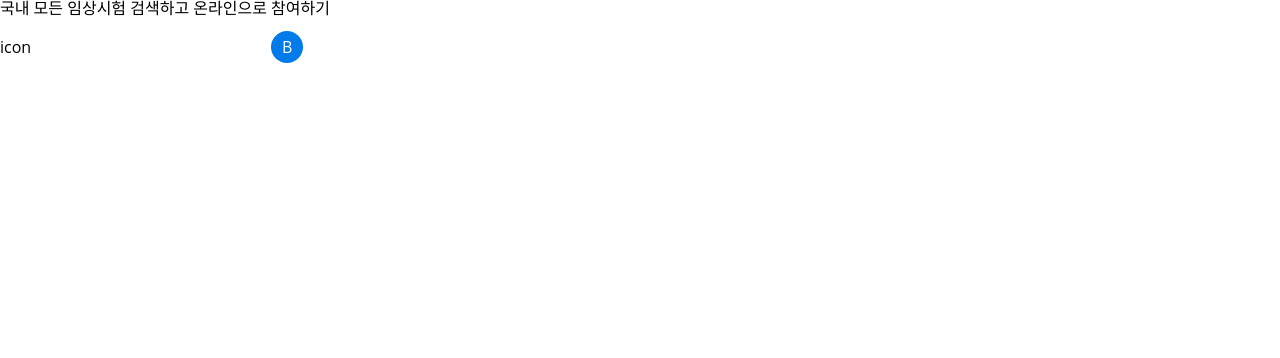
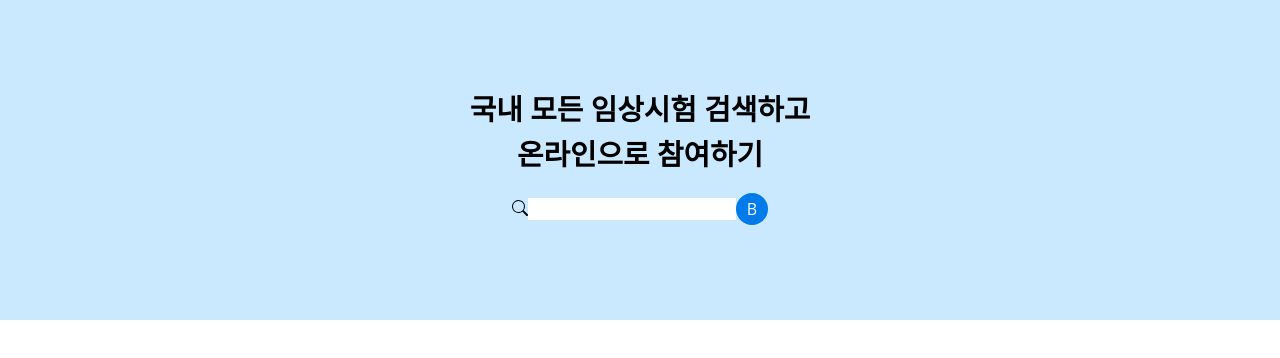
Before and after one commit to wanted-frontedend-team5/pre-onboarding-10th-2-5, a React (Create React App) app: page / in a window 1280 px wide. Shown: the top 358 px of the page. Built offline with nearby package versions, Linux system fonts and the light colour scheme.

Commit message:
feat: Title 컴포넌트 생성

```diff
--- a/src/App.jsx
+++ b/src/App.jsx
@@ -1,5 +1,5 @@
 import GlobalStyle from 'GlobalStyles';
-import { SearchBar } from 'components/SearchBar';
+import { Main } from 'components/Main';
 import { ThemeProvider } from 'styled-components';
 import { theme } from 'theme';
 
@@ -8,8 +8,7 @@ const App = () => {
   return (
     <ThemeProvider theme={theme}>
       <GlobalStyle />
-      <h1>국내 모든 임상시험 검색하고 온라인으로 참여하기</h1>
-      <SearchBar />
+      <Main />
     </ThemeProvider>
   );
 };
--- /dev/null
+++ b/src/components/Main.jsx
@@ -0,0 +1,22 @@
+import styled from 'styled-components';
+import { theme } from 'theme';
+import { SearchBar } from './SearchBar';
+import { Title } from './Title';
+
+const Container = styled.main`
+  display: flex;
+  flex-direction: column;
+  justify-content: center;
+  align-items: center;
+  height: 20rem;
+  background-color: ${theme.bgColor};
+`;
+
+export const Main = () => {
+  return (
+    <Container>
+      <Title />
+      <SearchBar />
+    </Container>
+  );
+};
--- a/src/components/SearchBar.jsx
+++ b/src/components/SearchBar.jsx
@@ -1,4 +1,5 @@
 import styled from 'styled-components';
+import { BsSearch } from 'react-icons/bs';
 import { Input } from './common/Input';
 import { Button } from './common/Button';
 
@@ -13,7 +14,9 @@ export const SearchBar = () => {
   return (
     <Container>
       <Form>
-        <div>icon</div>
+        <div>
+          <BsSearch></BsSearch>
+        </div>
         <Input />
         <Button>search</Button>
       </Form>
--- /dev/null
+++ b/src/components/Title.jsx
@@ -0,0 +1,25 @@
+import styled from 'styled-components';
+
+const Container = styled.main`
+  display: flex;
+  flex-direction: column;
+  align-items: center;
+  font-size: 1.8rem;
+  font-weight: 600;
+  margin-bottom: 1.5rem;
+
+  p {
+    &:first-child {
+      margin-bottom: 1rem;
+    }
+  }
+`;
+
+export const Title = () => {
+  return (
+    <Container>
+      <p>국내 모든 임상시험 검색하고</p>
+      <p>온라인으로 참여하기</p>
+    </Container>
+  );
+};
--- a/src/components/common/Input.jsx
+++ b/src/components/common/Input.jsx
@@ -1,16 +1,7 @@
 import styled from 'styled-components';
 import { theme } from 'theme';
 
-const StyleInput = styled.input`
-  padding: 1rem 1rem;
-  border-radius: 0.5rem;
-  margin-bottom: 0.5rem;
-
-  :focus {
-    border: 0.1rem solid ${theme.pointColor};
-    box-shadow: 0px 0 5px rgba(0, 0, 0, 0.3);
-  }
-`;
+const StyleInput = styled.input``;
 
 export const Input = ({ placeholder, type, onChange, value }) => {
   return (
```
